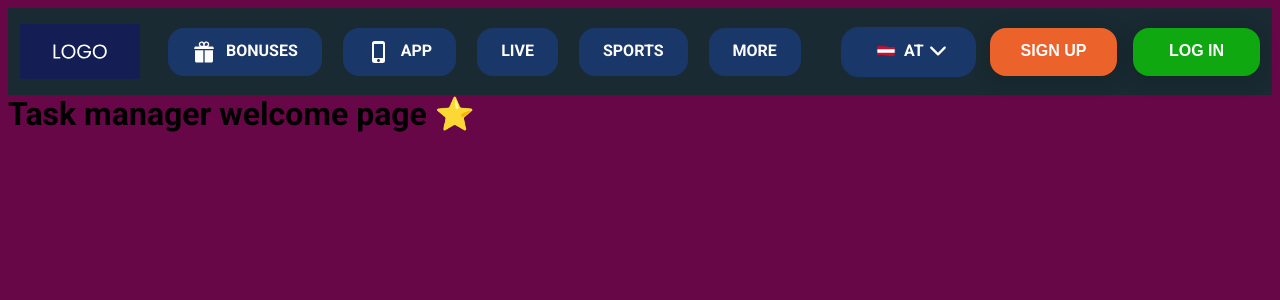
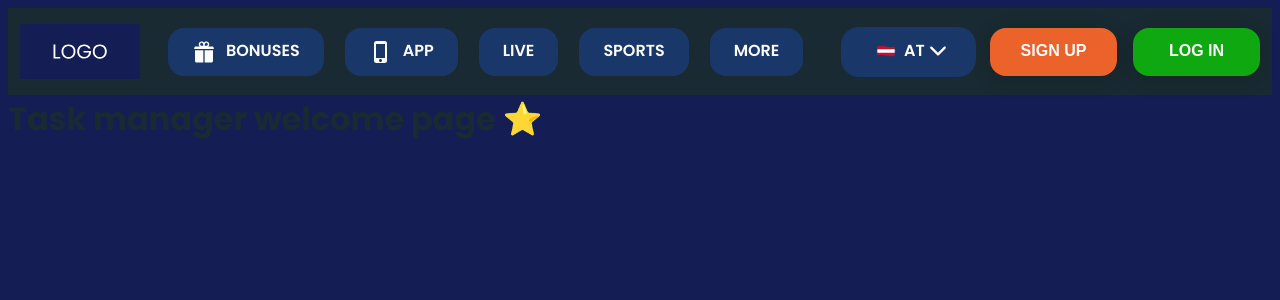
Before and after one commit to NatalySheludko/betting-platform, a React (Vite) app: page / in a window 1280 px wide. Shown: the top 300 px of the page. Built offline with nearby package versions, Linux system fonts and the light colour scheme; a web font is replaced by a local one.

Commit message:
create layout, add global colors var

```diff
--- a/src/components/Layout/Layout.jsx
+++ b/src/components/Layout/Layout.jsx
@@ -6,25 +6,30 @@ import Footer from '../Footer/Footer';
 import Faq from '../Faq/Faq';
 import Loader from '../Loader/Loader';
 
-import css from './Layout.module.css';
+//import css from './Layout.module.css';
 
 export default function Layout() {
   return (
     <div>
-      <Header />
-      <main className={css.layout}>
+      <header>
+        <Header />
+      </header>
+      <main>
         <Suspense
           fallback={
-            <div className={css.layoutLoader}>
+            <div>
               <Loader />
             </div>
           }
         >
           <Outlet />
         </Suspense>
+
+        <Faq />
       </main>
-      <Faq />
-      <Footer />
+      <footer>
+        <Footer />
+      </footer>
     </div>
   );
 }
--- a/src/style/globalStyles.css
+++ b/src/style/globalStyles.css
@@ -2,14 +2,14 @@
   --dark: #192a32;
   --blue-extra-dark: #192a32;
   --blue-darker: #141e55;
-	--background-dark: rgba(20, 30, 85, 0.6);
+  --background-dark: rgba(20, 30, 85, 0.6);
   --blue-dark: #1a3769;
   --blue-lighter: #80bef8;
   --blue-light: #dfe8f6;
   --grey-darker: #777777;
   --grey-dark: #7c7c7c;
   --grey-blue: #e2eaf7;
-	--light-grey: #f6f6f6;
+  --light-grey: #f6f6f6;
   --green-gray-light: #c3d5cf;
   --lightest: #fcfcfc;
   --default-white: #ffffff;
@@ -17,21 +17,6 @@
   --green: #2e9344;
   --yellow: #ffc512;
   --orange: #ec622b;
-	--box-shadow: 0 4px 18px 0 rgba(14, 24, 17, 0.25);
 
-
-
-  --main-text: #fafafa;
-  --text-grey-modal: #d9d9d9;
-  --hover-btn-prj: #e0373f;
-  --coral-button: #ed3b44;
-  --carrot: #e6533c;
-  --liteorange: #ff7f08;
-  --bgr-card-prj: #242527;
-  --border-prj: rgba(28, 29, 32, 0.2);
-  --text-grey-webs: rgba(250, 250, 250, 0.4);
-  --text-grey-all: rgba(250, 250, 250, 0.6);
-  --text-grey-benefits: rgba(250, 250, 250, 0.2);
-  --covers-bgr: rgba(217, 217, 217, 0.04);
-  --background-color: #1c1d20;
+  --box-shadow: 0 4px 18px 0 rgba(14, 24, 17, 0.25);
 }
--- a/src/style/reset.css
+++ b/src/style/reset.css
@@ -1,6 +1,7 @@
 body {
-  background-color: #680747;
-  font-family: 'Roboto', sans-serif;
+  font-family: 'Poppins', sans-serif;
+  color: #192a32;
+  background-color: var(--blue-darker);
 }
 
 h1,
```
